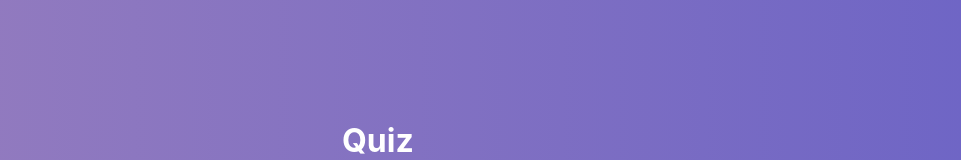
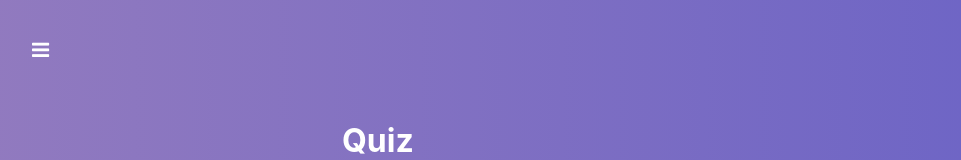
Before and after one commit to iliakut/react-quiz, a React app: page / in a window 1280 px wide. Shown: the top 160 px of the page, without its empty margins (8-969 px from the left). Built offline with nearby package versions, Linux system fonts and the light colour scheme.

Commit message:
added MenuToggler

```diff
--- /dev/null
+++ b/src/components/Navigation/MenuToggle/MenuToggle.js
@@ -0,0 +1,27 @@
+import React from 'react';
+import classes from './MenuToggle.module.css'
+
+const MenuToggle = props => {
+  const cls = [
+    classes.MenuToggle,
+    'fa',
+  ];
+
+  if (props.isOpen) {
+    cls.push('fa-times');
+    cls.push(classes.open);
+  } else {
+    cls.push('fa-bars');
+  }
+
+  return (
+    <i
+      className={cls.join(' ')}
+      onClick={props.onToggle}
+    >
+
+    </i>
+  )
+}
+
+export default MenuToggle;
--- /dev/null
+++ b/src/components/Navigation/MenuToggle/MenuToggle.module.css
@@ -0,0 +1,18 @@
+.MenuToggle {
+    position: fixed;
+    top: 40px;
+    left: 40px;
+    font-size: 20px;
+    cursor: pointer;
+    color: white;
+    transition: opacity, left .22s ease-in;
+    z-index: 100;
+}
+
+.MenuToggle:hover {
+    opacity: .7;
+}
+
+.MenuToggle.open {
+    left: 320px;
+}
--- a/src/hoc/Layout/Layout.js
+++ b/src/hoc/Layout/Layout.js
@@ -1,10 +1,26 @@
 import React, {Component} from 'react'
 import classes from './Layout.module.css'
+import MenuToggle from "../../components/Navigation/MenuToggle/MenuToggle.js";
+class Layout extends Component {
+  state = {
+    menu: false,
+  };
 
-class Layout extends Component {
+  toggleMenuHandler = () => {
+     this.setState({
+       menu: !this.state.menu,
+     })
+  };
+
   render() {
     return (
       <div className={classes.Layout}>
+
+        <MenuToggle
+          onToggle={this.toggleMenuHandler}
+          isOpen={this.state.menu}
+        />
+
         <main>
           {this.props.children}
         </main>
```
